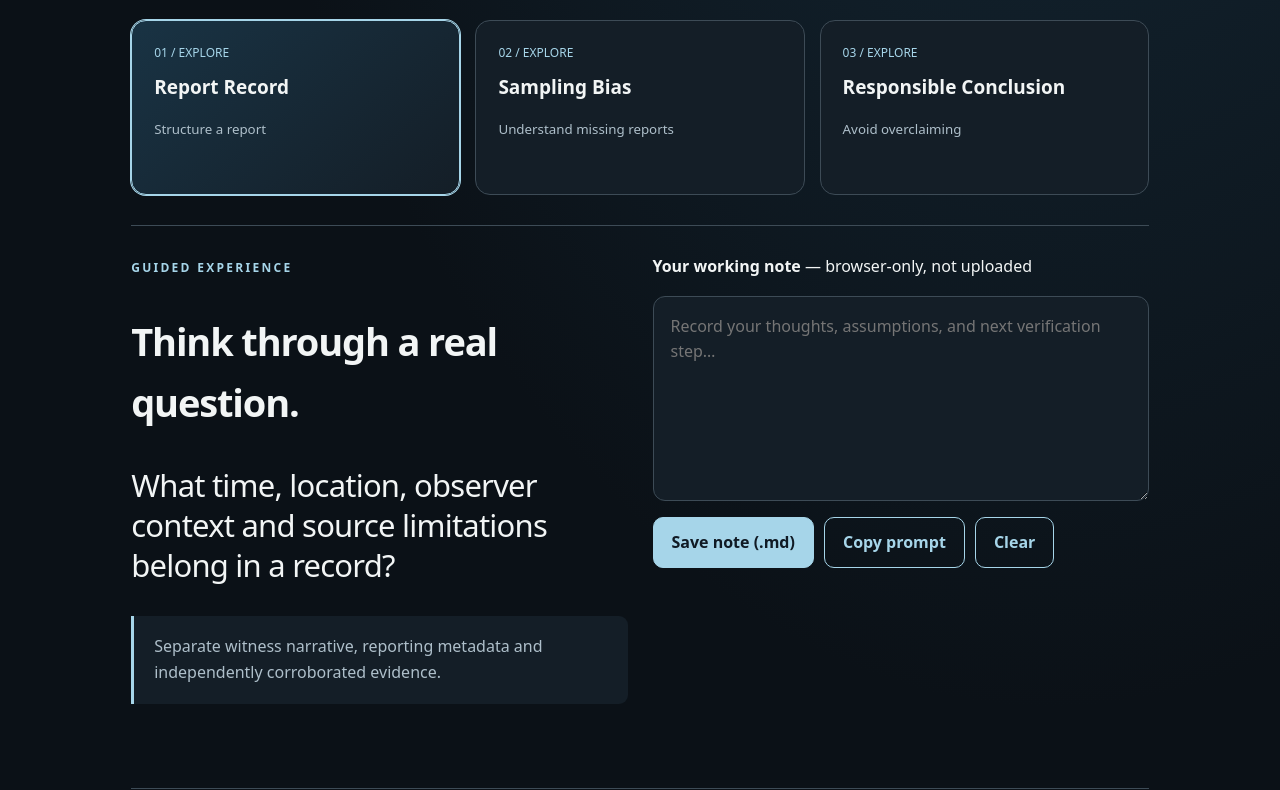
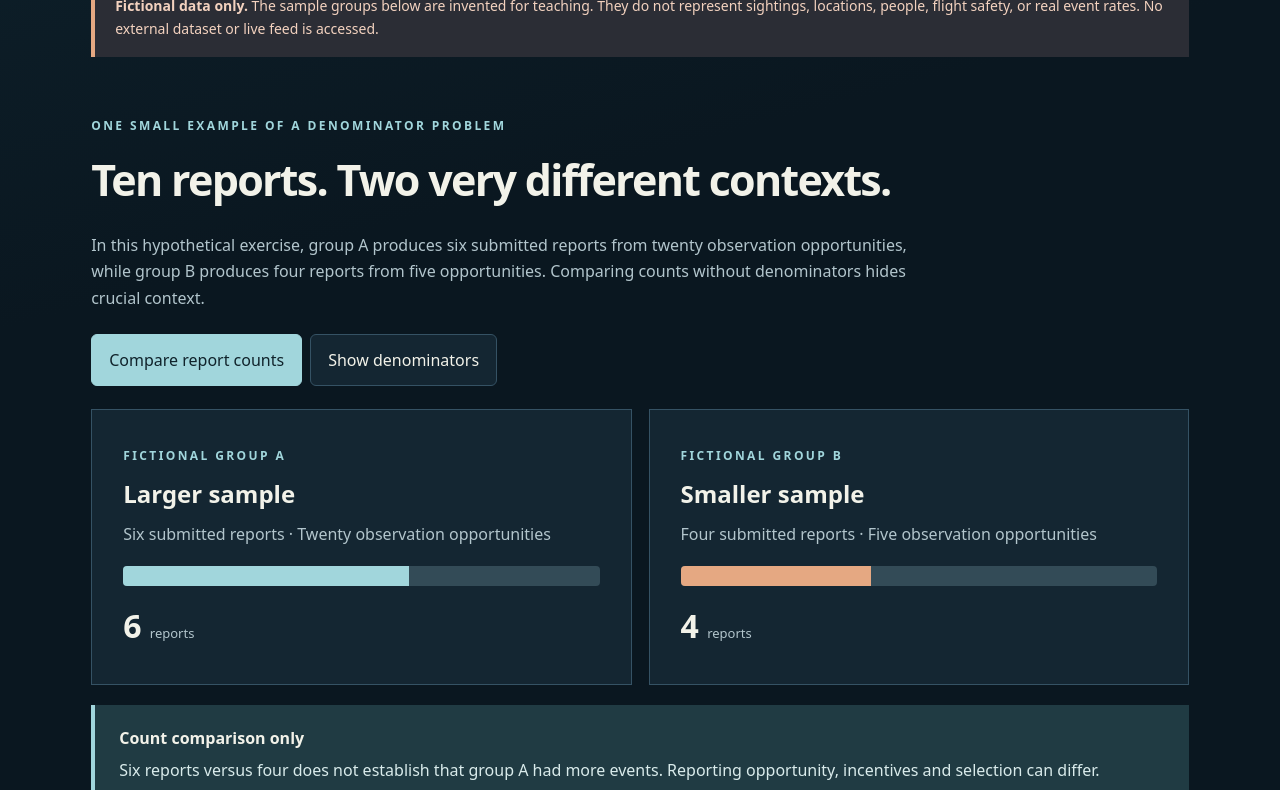
Before and after one commit to LuckyGitHub777/uap-reporting-methodology-lab, a plain HTML site: page index.html in a window 1280 px wide. Shown: the part 767-1557 px from the top of the page. Drawn offline with Linux system fonts and the light colour scheme.

Commit message:
ux(pages): replace generic cards with fictional reporting evidence observatory

```diff
--- a/index.html
+++ b/index.html
@@ -1,36 +1,27 @@
 <!doctype html>
 <html lang="en"><head><meta charset="utf-8"><meta name="viewport" content="width=device-width,initial-scale=1"><meta name="color-scheme" content="dark">
-<meta name="description" content="Inspect the limits of reported-sighting records using a fictional study desk. Patterns in sample reports are not proof of physical events."><title>UAP Reporting Studio · Public Web Experience</title>
+<meta name="description" content="Learn responsible UAP reporting methodology with an explicitly fictional two-sample exercise in reporting rates and missing denominators.">
+<meta http-equiv="Content-Security-Policy" content="default-src 'none'; style-src 'unsafe-inline'; script-src 'unsafe-inline'; img-src 'none'; connect-src 'none'; base-uri 'none'; form-action 'none'">
+<title>Reporting / Evidence | UAP Methodology Lab</title>
 <style>
-:root{--bg:#0b1117;--panel:#141e27;--ink:#f2f5f5;--muted:#aebfca;--line:#3d4b56;--accent:#a6d5e9;--glow:#193344}
-*{box-sizing:border-box}html{scroll-behavior:smooth}body{margin:0;background:radial-gradient(ellipse at 82% -20%,var(--glow),transparent 63%),var(--bg);color:var(--ink);font:16px/1.6 system-ui,-apple-system,"Segoe UI",sans-serif}a{color:var(--accent)}button,textarea{font:inherit}button{cursor:pointer}button:focus-visible,a:focus-visible,textarea:focus-visible{outline:3px solid var(--accent);outline-offset:3px}
-.shell{max-width:1120px;margin:auto;padding:24px clamp(18px,4vw,52px) 80px}.nav{display:flex;justify-content:space-between;align-items:center;gap:12px;border-bottom:1px solid var(--line);padding-bottom:18px}.brand{font-weight:700;letter-spacing:.01em}.nav a{font-size:14px;text-decoration:none}.eyebrow{color:var(--accent);font-size:12px;font-weight:700;letter-spacing:.19em;text-transform:uppercase}
-header{padding:clamp(65px,10vw,125px) 0 60px;max-width:850px}h1{font-size:clamp(48px,8vw,94px);letter-spacing:-.06em;line-height:1.03;margin:14px 0 26px;font-weight:650}header p{font-size:clamp(17px,2vw,21px);color:var(--muted);max-width:720px}.accent{color:var(--accent)}.pill{display:inline-block;border:1px solid var(--line);border-radius:999px;padding:7px 13px;color:var(--muted);font-size:13px}
-h2{font-size:clamp(25px,3vw,38px);letter-spacing:-.03em}h3{font-size:19px;margin:0 0 6px}.grid{display:grid;grid-template-columns:repeat(3,minmax(0,1fr));gap:15px;margin:24px 0 30px}.mode{min-height:175px;text-align:left;background:var(--panel);color:var(--ink);border:1px solid var(--line);border-radius:15px;padding:22px;display:flex;flex-direction:column;gap:10px}.mode[aria-pressed=true]{border-color:var(--accent);box-shadow:0 0 0 1px var(--accent);background:linear-gradient(140deg,var(--glow),var(--panel))}.mode small{color:var(--muted)}.num{font-size:12px;color:var(--accent)}
-.workspace{display:grid;grid-template-columns:1fr 1fr;gap:25px;border-top:1px solid var(--line);padding-top:28px}.prompt{font-size:clamp(22px,2.7vw,31px);line-height:1.3;letter-spacing:-.025em}.guidance{padding:18px 20px;border-left:3px solid var(--accent);background:var(--panel);border-radius:0 9px 9px 0;color:var(--muted)}
-textarea{display:block;width:100%;min-height:205px;resize:vertical;border:1px solid var(--line);border-radius:12px;color:var(--ink);background:var(--panel);padding:17px;margin:16px 0}button.action{border:1px solid var(--accent);border-radius:10px;background:var(--accent);color:#101a24;padding:12px 18px;font-weight:700}.secondary{background:transparent!important;color:var(--accent)!important}.controls{display:flex;gap:10px;flex-wrap:wrap}.status{color:var(--muted);font-size:13px;min-height:20px}footer{margin-top:68px;padding-top:22px;border-top:1px solid var(--line);font-size:13px;color:var(--muted)}footer a{color:var(--accent)}
-@media(max-width:700px){.grid,.workspace{grid-template-columns:1fr}header{padding:52px 0 32px}.mode{min-height:125px}}
-</style></head><body><main class="shell"><nav class="nav" aria-label="Project navigation"><span class="brand">UAP Reporting Studio</span><a href="https://github.com/LuckyGitHub777/uap-reporting-methodology-lab">Explore public source</a></nav>
-<header><span class="eyebrow">Data literacy · synthetic reports</span><h1>UAP Reporting Studio<span class="accent">.</span></h1><p>Inspect the limits of reported-sighting records using a fictional study desk. Patterns in sample reports are not proof of physical events.</p><span class="pill">Live in your browser · No account · No uploads</span></header>
-<section aria-labelledby="path-title"><span class="eyebrow">Choose your path</span><h2 id="path-title">Explore the work</h2><div class="grid" id="modes" role="group" aria-label="Choose learning path"></div></section>
-<section class="workspace" aria-labelledby="try-title"><div><span class="eyebrow">Guided experience</span><h2 id="try-title">Think through a real question.</h2><p class="prompt" id="prompt"></p><p class="guidance" id="guide"></p></div>
-<div><label for="notes"><strong>Your working note</strong> — browser-only, not uploaded</label><textarea id="notes" placeholder="Record your thoughts, assumptions, and next verification step…"></textarea><div class="controls"><button class="action" id="export" type="button">Save note (.md)</button><button class="action secondary" id="copy" type="button">Copy prompt</button><button class="action secondary" id="clear" type="button">Clear</button></div><p class="status" id="status" aria-live="polite"></p></div></section>
-<footer><strong>UAP Reporting Methodology Lab</strong> · Public educational browser companion. This experience illustrates the released material; it does not execute CLI software, access accounts, certify decisions, or replace the repository's source, tests and limitations. Your notes remain in this tab until exported. <a href="https://github.com/LuckyGitHub777/uap-reporting-methodology-lab/blob/main/README.md">Read scope and rights</a>.</footer></main>
+:root{--bg:#0a1720;--ink:#f2f2e9;--muted:#b2c5cc;--border:#355264;--cyan:#a1d6dc;--rust:#e5a882;--panel:#142632;--light:#e8f1ef}
+*{box-sizing:border-box}body{margin:0;background:linear-gradient(165deg,#122b37,var(--bg) 43%);color:var(--ink);font:16px/1.65 system-ui,-apple-system,"Segoe UI",sans-serif}a{color:var(--cyan)}button{font:inherit;cursor:pointer}a:focus-visible,button:focus-visible{outline:3px solid var(--rust);outline-offset:3px}.container{max-width:1200px;margin:auto;padding:25px clamp(17px,4vw,55px) 68px}.nav{display:flex;align-items:center;justify-content:space-between;gap:14px;flex-wrap:wrap;border-bottom:1px solid var(--border);padding-bottom:17px;font-size:13px}.nav b{letter-spacing:.14em;text-transform:uppercase}.eyebrow{font-size:12px;letter-spacing:.2em;font-weight:750;text-transform:uppercase;color:var(--cyan)}
+.hero{padding:clamp(59px,8vw,99px) 0 52px;display:grid;grid-template-columns:1.2fr .8fr;align-items:center;gap:29px}.hero h1{font-size:clamp(50px,7.6vw,88px);line-height:1.03;letter-spacing:-.06em;font-weight:580;margin:11px 0 23px}.hero p{color:var(--muted);font-size:18px;max-width:680px}.glyph{aspect-ratio:1;max-width:300px;margin:auto;border:1px solid var(--border);border-radius:50%;position:relative;display:grid;place-items:center;background:radial-gradient(circle at center,#264655 0,#122733 48%,transparent 49%)}.glyph::before,.glyph::after{content:"";position:absolute;border-radius:50%;border:1px solid var(--border);inset:17%}.glyph::after{inset:34%;border-color:var(--rust)}.glyph span{position:relative;z-index:1;color:var(--cyan);font-size:12px;letter-spacing:.2em;text-align:center}.scope{padding:16px 20px;border-left:4px solid var(--rust);background:#2b2d35;color:#f3d2bf;font-size:14px}
+.study{margin:54px 0 0}.study h2{font-size:clamp(28px,4vw,43px);font-weight:560;letter-spacing:-.04em;margin:8px 0 12px}.study>p{max-width:820px;color:var(--muted)}.switch{display:flex;gap:8px;margin:23px 0;flex-wrap:wrap}.switch button{padding:12px 17px;border:1px solid var(--border);color:var(--ink);background:var(--panel);border-radius:6px}.switch button[aria-pressed=true]{border-color:var(--cyan);background:var(--cyan);color:#10232b}
+.chart{display:grid;grid-template-columns:1fr 1fr;gap:17px}.sample{background:var(--panel);border:1px solid var(--border);padding:clamp(19px,3vw,31px)}.sample h3{font-size:24px;font-weight:580;margin:6px 0 8px}.sample p{color:var(--muted);margin:0 0 18px}.track{height:20px;background:#334b57;overflow:hidden;border-radius:4px}.track div{height:100%;width:30%;background:var(--cyan);transition:width .2s}.sample:nth-child(2) .track div{background:var(--rust)}.num{font-size:32px;font-weight:680;display:block;margin-top:14px}.num small{font-weight:400;font-size:13px;color:var(--muted)}.interpret{border-left:4px solid var(--cyan);padding:20px 24px;background:#203b43;margin-top:20px;min-height:115px}.interpret strong{display:block;margin-bottom:6px}.interpret p{margin:0;color:#d9ebeb}.footnotes{display:grid;grid-template-columns:repeat(3,1fr);gap:16px;margin:52px 0}.footnotes article{border-top:2px solid var(--rust);padding:18px 0}.footnotes h3{margin:0 0 8px;font-size:18px}.footnotes p{color:var(--muted);font-size:14px;margin:0}.further{background:var(--light);color:#1d3e43;padding:23px 29px;border-radius:10px}.further h2{font-size:23px;margin:0 0 12px}.further a{color:#245760;display:block;margin:7px 0}.footer{margin-top:62px;border-top:1px solid var(--border);padding-top:25px;font-size:13px;color:var(--muted)}
+@media(max-width:830px){.hero,.chart,.footnotes{grid-template-columns:1fr}.glyph{display:none}}
+@media(prefers-reduced-motion:reduce){.track div{transition:none!important}}
+</style></head><body><main class="container"><nav class="nav"><b>Reporting / Evidence</b><a href="https://github.com/LuckyGitHub777/uap-reporting-methodology-lab">Public Python source ↗</a></nav>
+<header class="hero"><div><span class="eyebrow">Methodology before interpretation</span><h1>A report is a record.<br>Not a conclusion.</h1><p>Unusual observations deserve careful documentation, but collections of reports cannot establish a physical event, a cause, or population prevalence by themselves.</p></div><div class="glyph" aria-hidden="true"><span>KNOWN<br>INFERRED<br>UNKNOWN</span></div></header>
+<div class="scope"><strong>Fictional data only.</strong> The sample groups below are invented for teaching. They do not represent sightings, locations, people, flight safety, or real event rates. No external dataset or live feed is accessed.</div>
+<section class="study" aria-labelledby="study-title"><span class="eyebrow">One small example of a denominator problem</span><h2 id="study-title">Ten reports. Two very different contexts.</h2><p>In this hypothetical exercise, group A produces six submitted reports from twenty observation opportunities, while group B produces four reports from five opportunities. Comparing counts without denominators hides crucial context.</p><div class="switch" role="group" aria-label="What to compare"><button type="button" data-view="counts" aria-pressed="true">Compare report counts</button><button type="button" data-view="ratios" aria-pressed="false">Show denominators</button></div>
+<div class="chart" aria-label="Fictional reporting comparison"><article class="sample"><span class="eyebrow">Fictional Group A</span><h3>Larger sample</h3><p>Six submitted reports · Twenty observation opportunities</p><div class="track" aria-hidden="true"><div id="bar-a" style="width:60%"></div></div><span class="num" id="num-a">6 <small>reports</small></span></article><article class="sample"><span class="eyebrow">Fictional Group B</span><h3>Smaller sample</h3><p>Four submitted reports · Five observation opportunities</p><div class="track" aria-hidden="true"><div id="bar-b" style="width:40%"></div></div><span class="num" id="num-b">4 <small>reports</small></span></article></div><div class="interpret" role="status" aria-live="polite"><strong id="lesson-title">Count comparison only</strong><p id="lesson">Six reports versus four does not establish that group A had more events. Reporting opportunity, incentives and selection can differ.</p></div></section>
+<div class="footnotes"><article><h3>Record the source</h3><p>Capture time interpretation, context, data lineage and the difference between narrative and corroboration.</p></article><article><h3>Ask what is missing</h3><p>Selection bias, unknown denominators and reporting conditions limit inference.</p></article><article><h3>Conclude narrowly</h3><p>Descriptive statistics of fictional cases cannot verify physical causes or real-world prevalence.</p></article></div>
+<div class="further"><h2>Explore the actual educational method</h2><a href="https://github.com/LuckyGitHub777/uap-reporting-methodology-lab/blob/main/docs/methodology.md">Read the report methodology ↗</a><a href="https://github.com/LuckyGitHub777/uap-reporting-methodology-lab/blob/main/docs/responsible-interpretation.md">Understand responsible interpretation ↗</a><a href="https://github.com/LuckyGitHub777/uap-reporting-methodology-lab/blob/main/sightings_analysis/synthetic_data.py">View synthetic-record generator ↗</a></div>
+<footer class="footer">UAP Reporting Methodology Lab · Educational data literacy with invented examples only. No event, technology, risk, sighting, identity, or prevalence is being verified here. No account, telemetry, external scripts or uploads.</footer></main>
 <script>
 "use strict";
-const steps=[["Report Record","Structure a report","What time, location, observer context and source limitations belong in a record?","Separate witness narrative, reporting metadata and independently corroborated evidence."],["Sampling Bias","Understand missing reports","Who reports sightings, and who does not?","Reporting rates depend on opportunity, incentives, visibility and selection; synthetic trends establish nothing about prevalence."],["Responsible Conclusion","Avoid overclaiming","What can a descriptive chart say without validating causes?","Fictional records support only demonstrations of methodology and statistics, never assertions about real incidents."]];
-let active=0;
-const modes=document.getElementById("modes"),prompt=document.getElementById("prompt"),guide=document.getElementById("guide"),notes=document.getElementById("notes"),status=document.getElementById("status");
-function render(){
-modes.replaceChildren();
-steps.forEach((s,i)=>{const b=document.createElement("button");b.type="button";b.className="mode";b.setAttribute("aria-pressed",String(i===active));
-const num=document.createElement("span");num.className="num";num.textContent="0"+(i+1)+" / EXPLORE";
-const h=document.createElement("h3");h.textContent=s[0];const small=document.createElement("small");small.textContent=s[1];b.append(num,h,small);b.addEventListener("click",()=>{active=i;notes.value="";status.textContent="";render()});modes.append(b)});
-prompt.textContent=steps[active][2];guide.textContent=steps[active][3];
-}
-function draft(){return "# "+"UAP Reporting Studio"+" — "+steps[active][0]+"\n\nQuestion: "+steps[active][2]+"\n\nGuidance: "+steps[active][3]+"\n\nMy note:\n"+(notes.value.trim()||"(not yet written)")+"\n\nReview all factual claims before relying on this note.\n";}
-document.getElementById("clear").addEventListener("click",()=>{notes.value="";status.textContent="Cleared this tab's note."});
-document.getElementById("copy").addEventListener("click",async()=>{try{await navigator.clipboard.writeText(steps[active][2]+"\n"+steps[active][3]);status.textContent="Prompt copied."}catch{status.textContent="Clipboard permission unavailable. Select and copy the visible text."}});
-document.getElementById("export").addEventListener("click",()=>{const blob=new Blob([draft()],{type:"text/markdown;charset=utf-8"});const a=document.createElement("a");const url=URL.createObjectURL(blob);a.href=url;a.download="uap-reporting-methodology-lab"+"-note.md";a.click();setTimeout(()=>URL.revokeObjectURL(url),3000);status.textContent="Saved locally; no content was uploaded."});
-render();
+const buttons=Array.from(document.querySelectorAll("[data-view]")),barA=document.getElementById("bar-a"),barB=document.getElementById("bar-b"),numA=document.getElementById("num-a"),numB=document.getElementById("num-b"),title=document.getElementById("lesson-title"),lesson=document.getElementById("lesson");
+function view(mode){buttons.forEach(x=>x.setAttribute("aria-pressed",String(x.dataset.view===mode)));if(mode==="ratios"){barA.style.width="30%";barB.style.width="80%";numA.textContent="6 of 20 (30% reported)";numB.textContent="4 of 5 (80% reported)";title.textContent="Denominators change the picture";lesson.textContent="These are constructed reporting fractions, not estimates of actual event incidence. A report is not equivalent to a verified event.";}else{barA.style.width="60%";barB.style.width="40%";numA.textContent="6 reports";numB.textContent="4 reports";title.textContent="Count comparison only";lesson.textContent="Six reports versus four does not establish that group A had more events. Reporting opportunity, incentives and selection can differ.";}}
+buttons.forEach(b=>b.addEventListener("click",()=>view(b.dataset.view)));
 </script></body></html>
```
